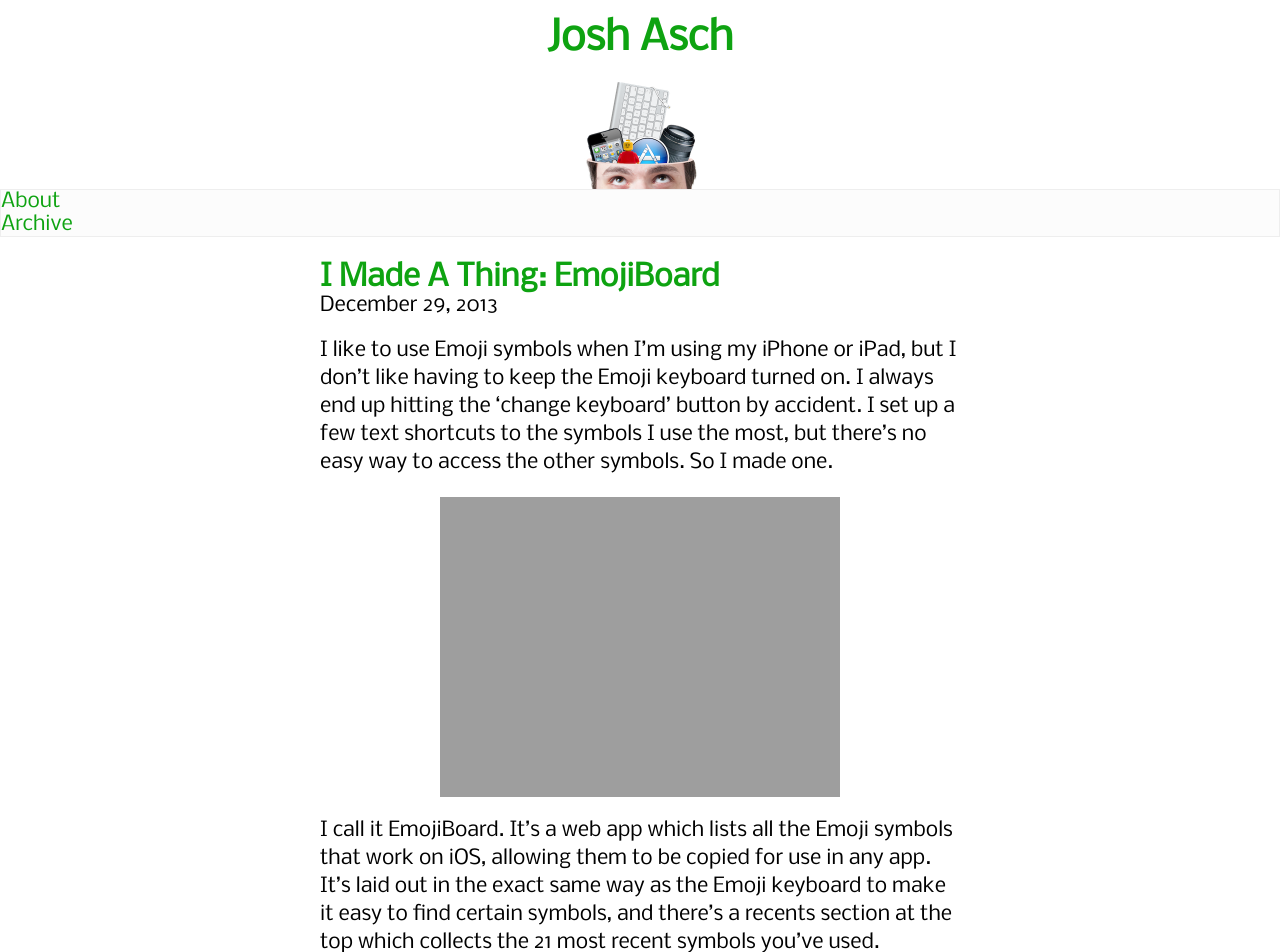
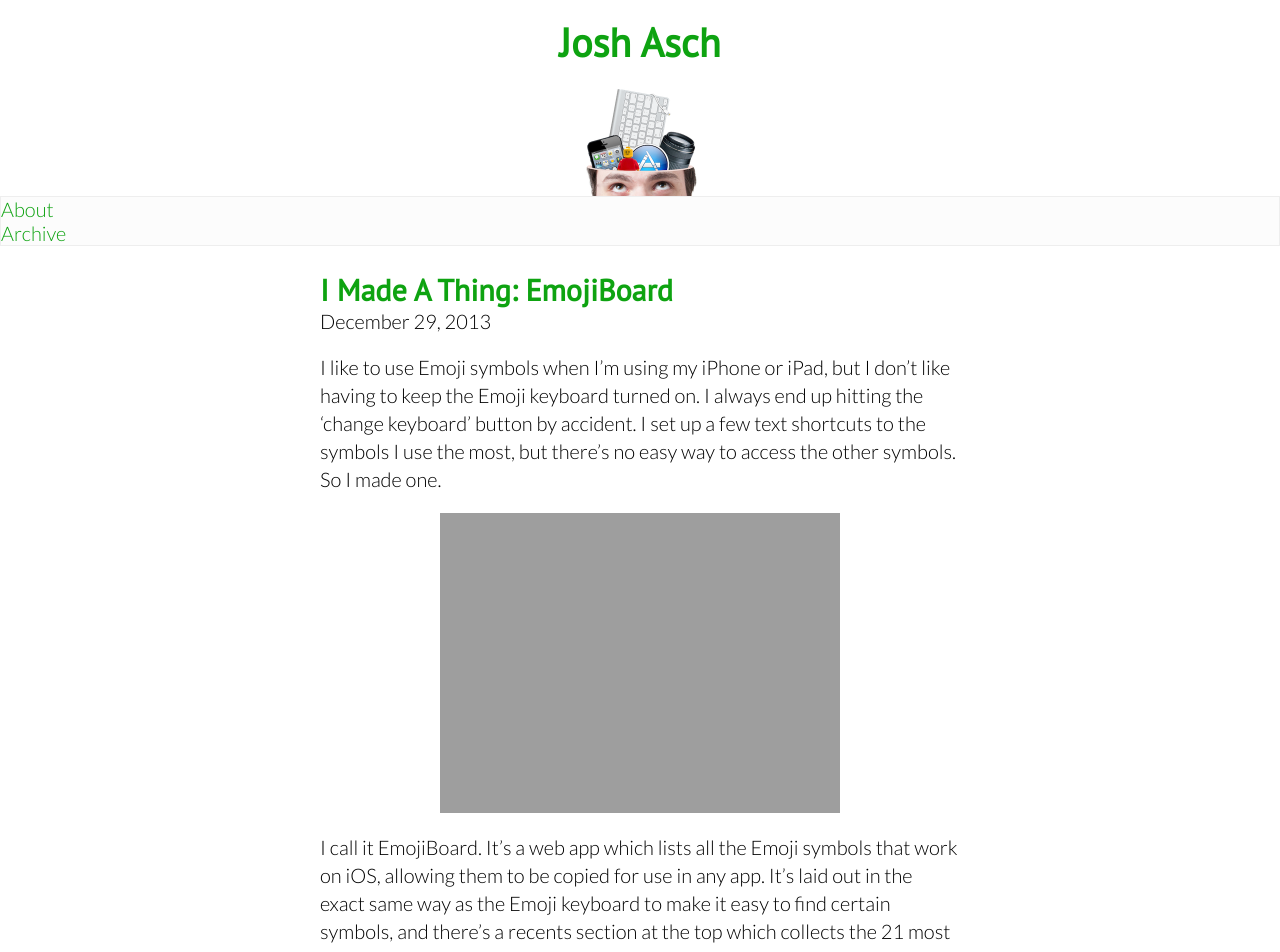
Before and after one commit to jobbogamer/jobbogamer.github.io, a Jekyll site: the page built from index.html, in a window 1280 px wide. Shown: the top 952 px of the page. Built offline with Jekyll 4.4.1, drawn with Linux system fonts in a browser that asks for light colours; Markdown is read by kramdown in place of the engine named in the settings; the list of posts is cut into pages by our own code.

Commit message:
Final decision on fonts

```diff
--- a/_layouts/default.html
+++ b/_layouts/default.html
@@ -10,7 +10,7 @@
 		<meta name="viewport" content="width=device-width, initial-scale=1" />
 		<meta name="canonical" content="{{ site.url }}{{ page.url }}" />
 
-		<link href='http://fonts.googleapis.com/css?family=Nobile' rel='stylesheet' type='text/css'>
+		<link href='http://fonts.googleapis.com/css?family=Lato:300|PT+Sans' rel='stylesheet' type='text/css'>
         <link rel="stylesheet" href="/css/syntax.css" />
         <link rel="stylesheet" href="/css/bigfoot-number.css" />
         <link rel="stylesheet" href="/css/main.css" />
--- a/css/main.css
+++ b/css/main.css
@@ -29,7 +29,7 @@ p {
 
 body {
 	font-size: 1.25em;
-	font-family: 'Nobile', sans-serif;
+	font-family: 'Lato', sans-serif;
 }
 
 a {
@@ -52,6 +52,10 @@ img {
 	text-align: center;
 	display: block;
 	clear: both;
+}
+
+h1, h2, h3 {
+	font-family: "PT Sans", sans-serif;
 }
 
 h1#site-name {
```
